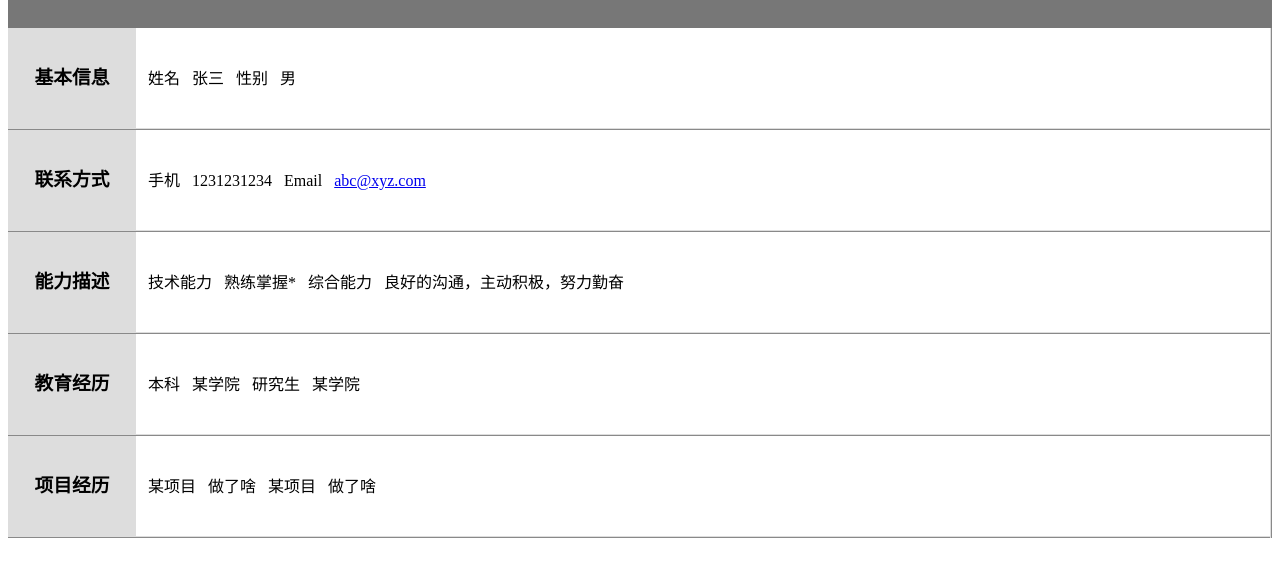
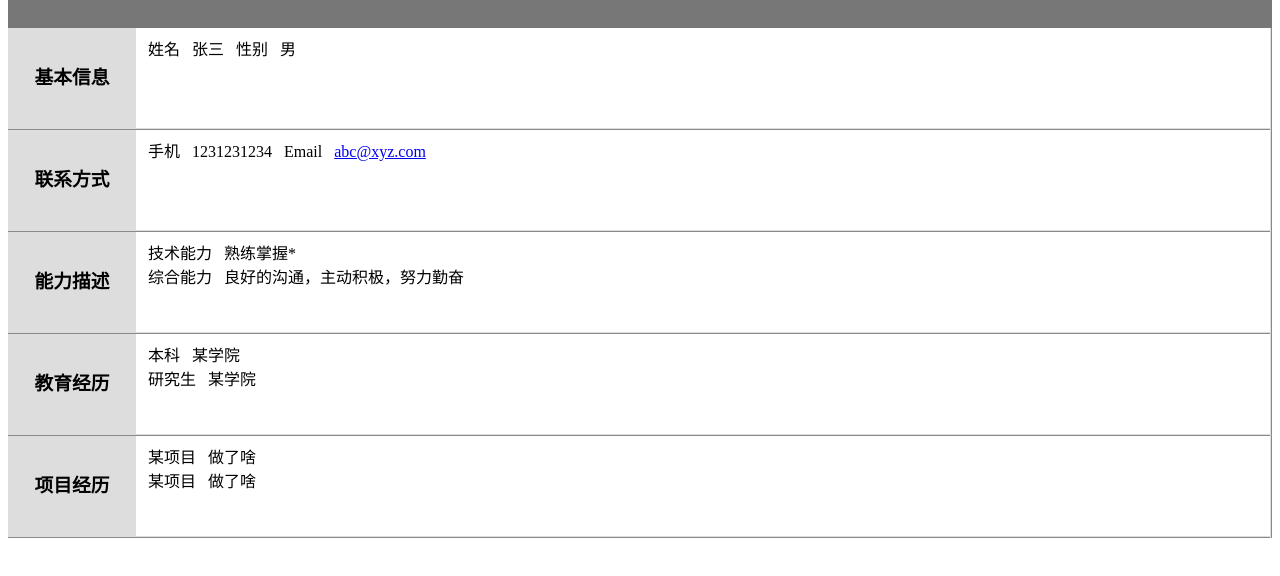
Before and after one commit to be-low/ife, a plain HTML site: page basic/day_5-6/resume.html in a window 1280 px wide. Shown: the part 76-652 px from the top of the page. Drawn offline with Linux system fonts and the light colour scheme.

Commit message:
repair a col-2 problem about inline-block of vertical-align baseline

```diff
--- a/basic/day_5-6/style/style_3.css
+++ b/basic/day_5-6/style/style_3.css
@@ -20,7 +20,7 @@
 }
 
 .row {
-    height: 100px;
+    min-height: 100px;
     width: 100%;
     border-bottom: #DDDDDD 2px ridge;
 }
@@ -38,7 +38,10 @@
 }
 
 .col-2 {
-    height: 100%;
+
+    margin-top: 0.5em;
+    height: auto;
+    vertical-align: top;
 }
 
 .col-2 > dd, dt {
```
Also changed, not shown: basic/day_5-6/note.html (+1 -1 lines), basic/day_5-6/note.md (+3 -1 lines), basic/day_5-6/resume.html (+3 -0 lines).
